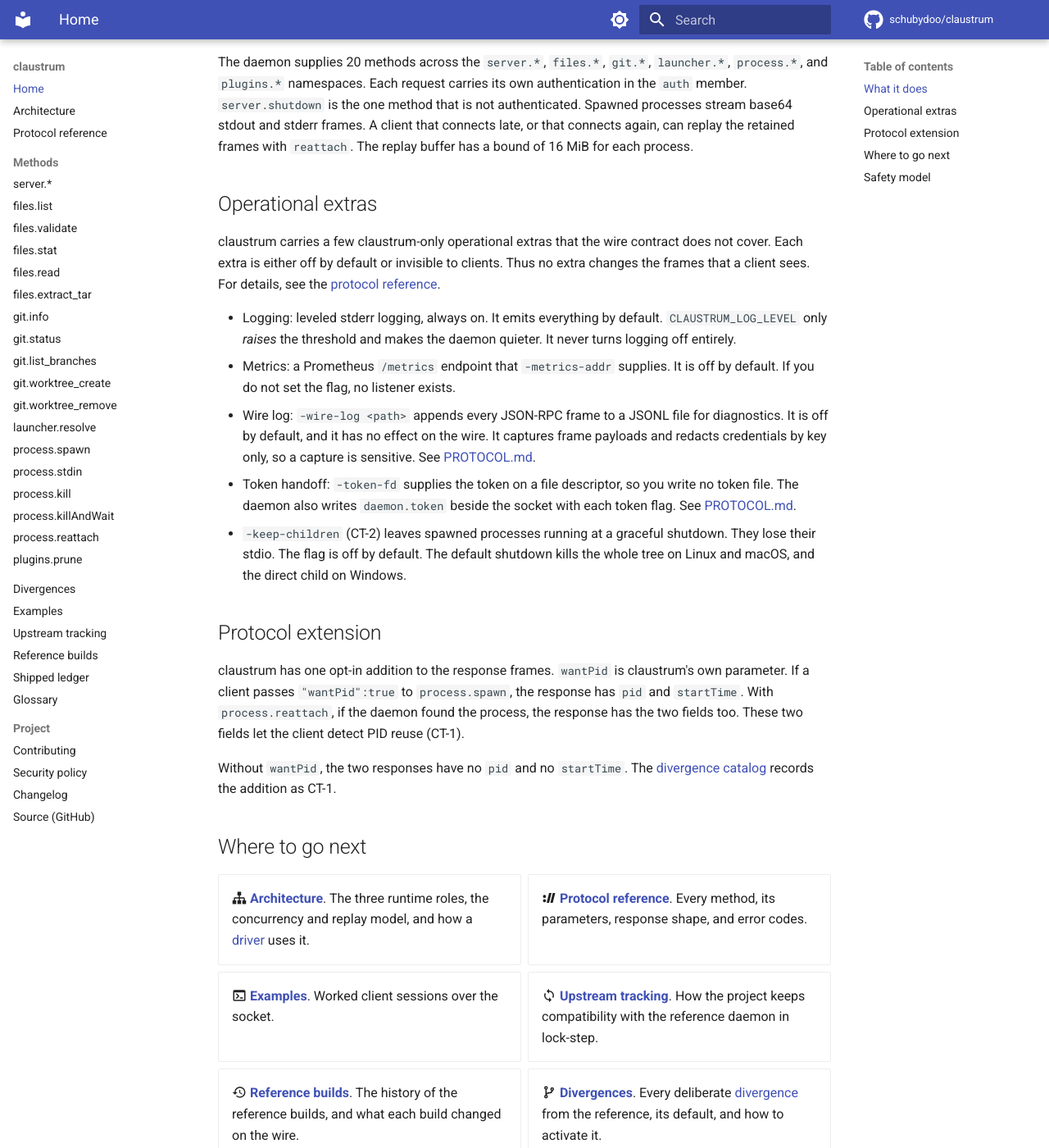
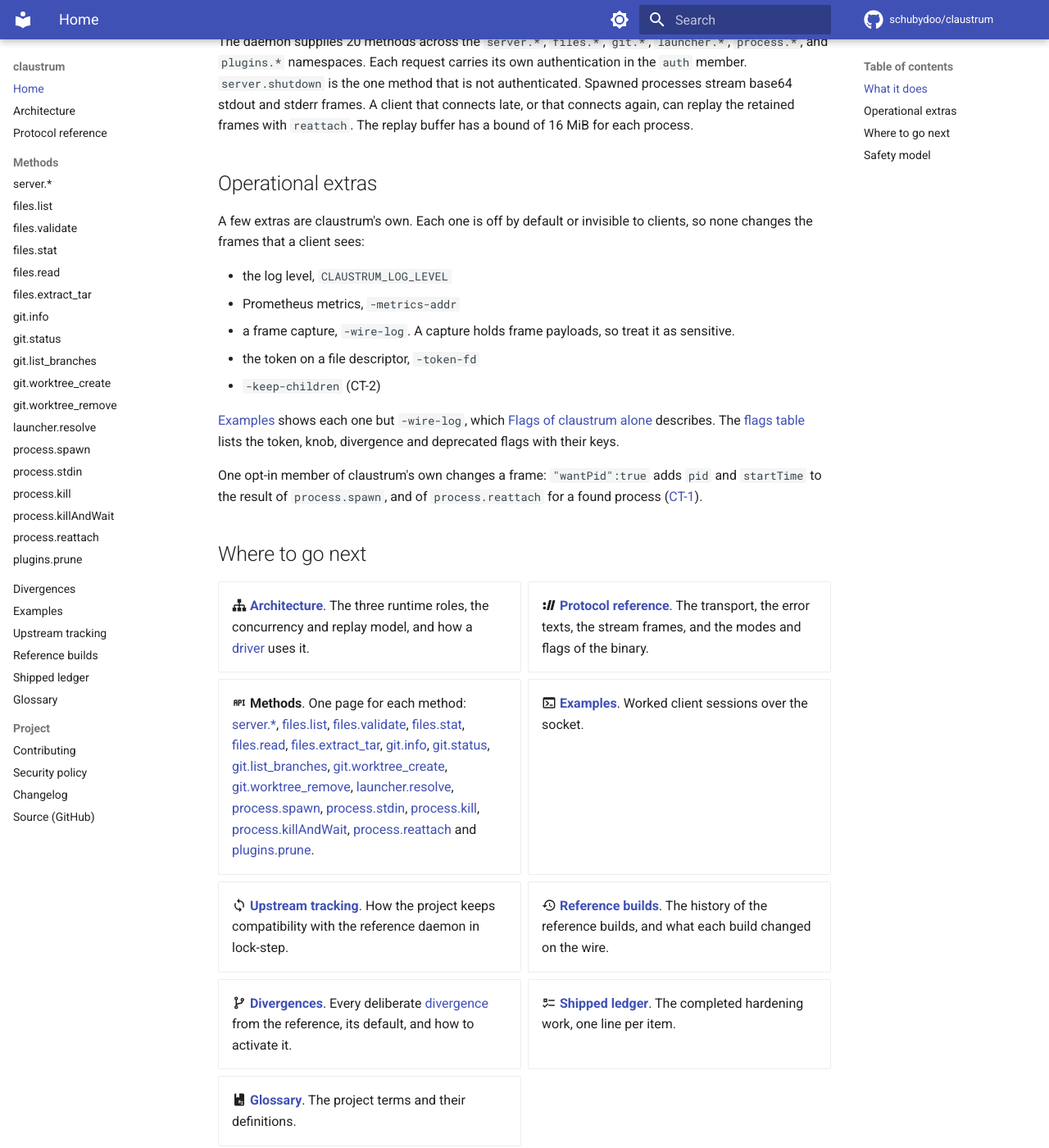
Before and after one commit to schubydoo/claustrum, an MkDocs documentation site: the page built from docs/index.md, in a window 1280 px wide and 1400 px high, scrolled down 826 px. Shown: the whole window at 82% size. Built offline with MkDocs 1.6.1 and Material for MkDocs 9.7.7, drawn with Linux system fonts in a browser that asks for light colours; comment, search, counter and statistics services are not loaded; some of the changed text lies outside the part shown.

Commit message:
docs: trim README, the home page and EXAMPLES and add root word limits (#669)
* docs: trim README, the home page and EXAMPLES, and add word limits for README and CONTRIBUTING

Co-Authored-By: Claude Opus 5.5 <noreply@anthropic.com>

* docs: scope the flags-table and wantPid sentences of README, home and EXAMPLES

Co-Authored-By: Claude Opus 5.5 <noreply@anthropic.com>

* docs: name what the flags table holds, fix the Protocol card and scope CT-1 on reattach

Co-Authored-By: Claude Opus 5.5 <noreply@anthropic.com>

* docs: fix the README install anchor and lead-in, and wrap three lines

Co-Authored-By: Claude Opus 5.5 <noreply@anthropic.com>

---------

Co-authored-by: Schuby <12485317+schubydoo@users.noreply.github.com>
Co-authored-by: Claude Opus 5.5 <noreply@anthropic.com>

```diff
--- a/docs/index.md
+++ b/docs/index.md
@@ -19,11 +19,9 @@ implementation (see
 
 The daemon is one binary. A flag selects the mode:
 
-- `-serve` is the daemon. It opens an `AF_UNIX` listener and runs one read loop
-  for each connection. It sets the socket file to mode `0600`. That mode is
-  owner-only on Linux and macOS, and it is not an owner-only ACL on Windows. It
+- `-serve` is the daemon. It listens on an `AF_UNIX` socket with mode `0600`,
   dispatches requests concurrently, daemonizes itself, and shuts down
-  gracefully.
+  gracefully. On Windows the mode `0600` is not an owner-only ACL.
 - `-bridge` is a simple relay between stdio and the socket. An SSH session
   attaches to this mode.
 - `-install` is the installer. It downloads the CLI, makes sure that the
@@ -44,38 +42,24 @@ replay the retained frames with `reattach`. The replay buffer has a bound of
 
 ## Operational extras
 
-claustrum carries a few claustrum-only operational extras that the wire contract
-does not cover. Each extra is either off by default or invisible to clients.
-Thus no extra changes the frames that a client sees. For details, see the
-[protocol reference](PROTOCOL.md).
+A few extras are claustrum's own. Each one is off by default or invisible to
+clients, so none changes the frames that a client sees:
 
-- Logging: leveled stderr logging, always on. It emits everything by
-  default. `CLAUSTRUM_LOG_LEVEL` only *raises* the threshold and makes the
-  daemon quieter. It never turns logging off entirely.
-- Metrics: a Prometheus `/metrics` endpoint that `-metrics-addr` supplies.
-  It is off by default. If you do not set the flag, no listener exists.
-- Wire log: `-wire-log <path>` appends every JSON-RPC frame to a JSONL file
-  for diagnostics. It is off by default, and it has no effect on the wire. It
-  captures frame payloads and redacts credentials by key only, so a capture is
-  sensitive. See [PROTOCOL.md](PROTOCOL.md).
-- Token handoff: `-token-fd` supplies the token on a file descriptor, so
-  you write no token file. The daemon also writes `daemon.token` beside the
-  socket with each token flag. See [PROTOCOL.md](PROTOCOL.md).
-- `-keep-children` (CT-2) leaves spawned processes running at a graceful
-  shutdown. They lose their stdio. The flag is off by default. The default
-  shutdown kills the whole tree on Linux and macOS, and the direct child on
-  Windows.
+- the log level, `CLAUSTRUM_LOG_LEVEL`
+- Prometheus metrics, `-metrics-addr`
+- a frame capture, `-wire-log`. A capture holds frame payloads, so treat it as
+  sensitive.
+- the token on a file descriptor, `-token-fd`
+- `-keep-children` (CT-2)
 
-## Protocol extension
+[Examples](EXAMPLES.md#operational-knobs) shows each one but `-wire-log`, which
+[Flags of claustrum alone](PROTOCOL.md#flags-of-claustrum-alone) describes. The
+[flags table](PROTOCOL.md#flags-and-config-keys) lists the token, knob, divergence
+and deprecated flags with their keys.
 
-claustrum has one opt-in addition to the response frames. `wantPid` is
-claustrum's own parameter. If a client passes `"wantPid":true` to
-`process.spawn`, the response has `pid` and `startTime`. With
-`process.reattach`, if the daemon found the process, the response has the two
-fields too. These two fields let the client detect PID reuse (CT-1).
-
-Without `wantPid`, the two responses have no `pid` and no `startTime`. The
-[divergence catalog](DIVERGENCES.md) records the addition as CT-1.
+One opt-in member of claustrum's own changes a frame: `"wantPid":true` adds `pid`
+and `startTime` to the result of `process.spawn`, and of `process.reattach` for a
+found process ([CT-1](DIVERGENCES.md#ct-1)).
 
 ## Where to go next
 
@@ -84,8 +68,27 @@ Without `wantPid`, the two responses have no `pid` and no `startTime`. The
 - :material-sitemap: **[Architecture](ARCHITECTURE.md)**. The three runtime
   roles, the concurrency and replay model, and how a
   [driver](GLOSSARY.md#driver) uses it.
-- :material-protocol: **[Protocol reference](PROTOCOL.md)**. Every method, its
-  parameters, response shape, and error codes.
+- :material-protocol: **[Protocol reference](PROTOCOL.md)**. The transport,
+  the error texts, the stream frames, and the modes and flags of the binary.
+- :material-api: **Methods**. One page for each method:
+  [server.*](protocol/server.md),
+  [files.list](protocol/files-list.md),
+  [files.validate](protocol/files-validate.md),
+  [files.stat](protocol/files-stat.md),
+  [files.read](protocol/files-read.md),
+  [files.extract_tar](protocol/files-extract-tar.md),
+  [git.info](protocol/git-info.md),
+  [git.status](protocol/git-status.md),
+  [git.list_branches](protocol/git-list-branches.md),
+  [git.worktree_create](protocol/git-worktree-create.md),
+  [git.worktree_remove](protocol/git-worktree-remove.md),
+  [launcher.resolve](protocol/launcher-resolve.md),
+  [process.spawn](protocol/process-spawn.md),
+  [process.stdin](protocol/process-stdin.md),
+  [process.kill](protocol/process-kill.md),
+  [process.killAndWait](protocol/process-killandwait.md),
+  [process.reattach](protocol/process-reattach.md) and
+  [plugins.prune](protocol/plugins-prune.md).
 - :material-console: **[Examples](EXAMPLES.md)**. Worked client sessions over
   the socket.
 - :material-sync: **[Upstream tracking](UPSTREAM-TRACKING.md)**. How the
```
Also changed, not shown: README.md (+37 -85 lines), docs/DIVERGENCES.md (+3 -2 lines), docs/EXAMPLES.md (+19 -46 lines), 1 other file.
